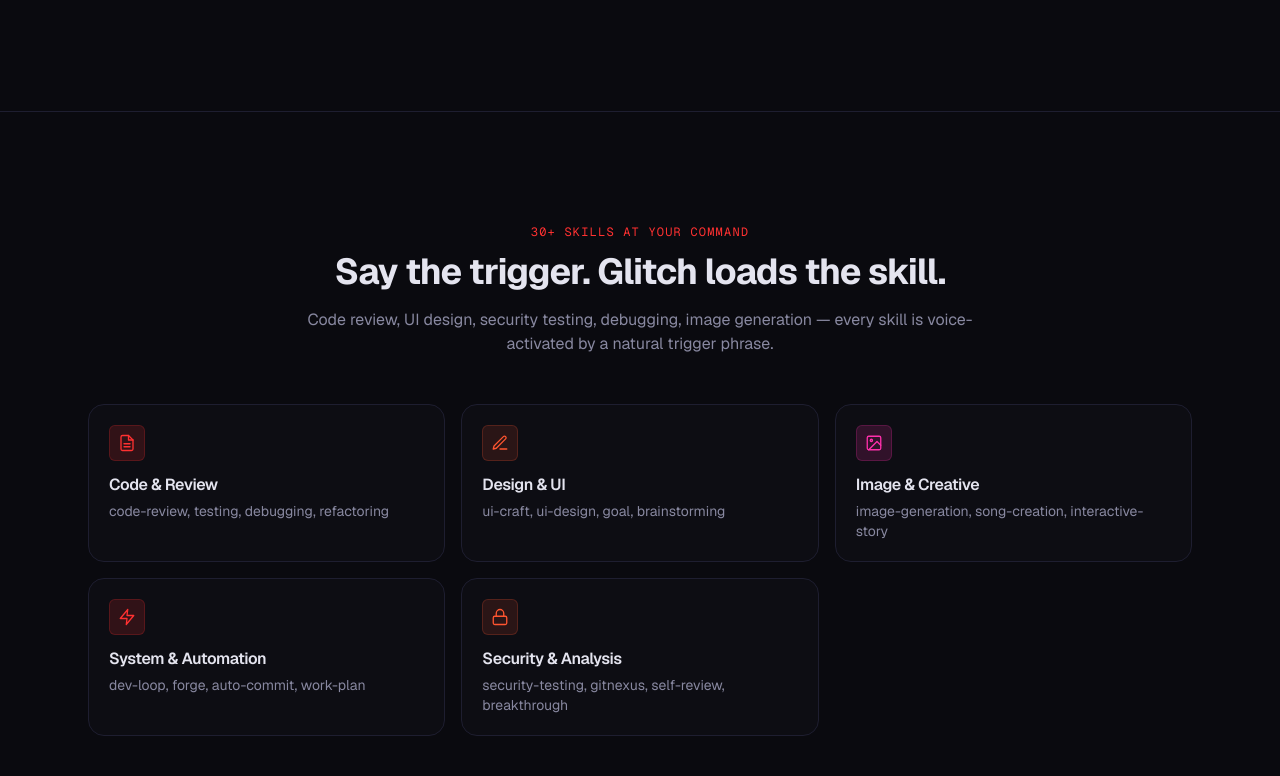
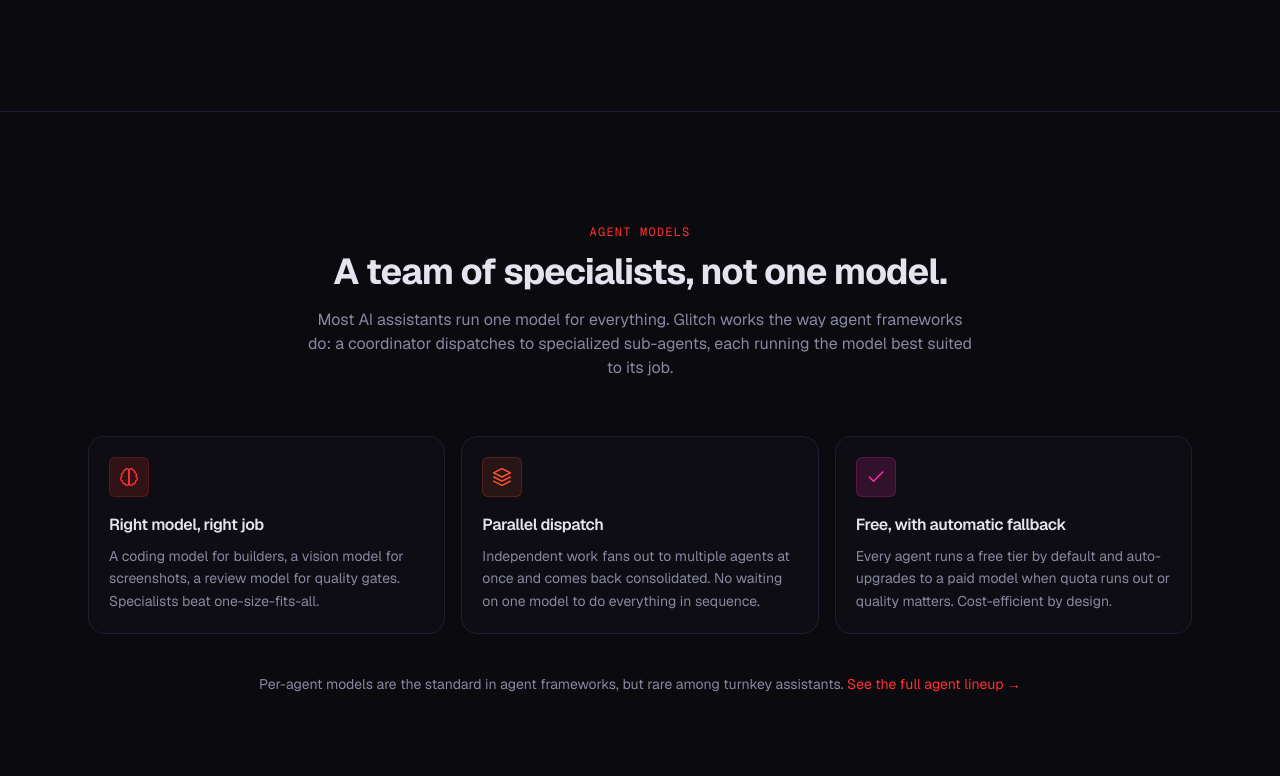
Before and after one commit to Cothek/glitch-website, a Next.js app: page / in a window 1280 px wide. Shown: the part 1763-2539 px from the top of the page. Built offline with nearby package versions, Linux system fonts and the light colour scheme; no server answers.

Commit message:
feat: add Agent Models homepage section (per-agent model selection)

```diff
--- a/app/page.tsx
+++ b/app/page.tsx
@@ -22,6 +22,7 @@
   IconRoute,
   IconTerminal,
   IconDownload,
+  IconLayers,
 } from "@/components/icons";
 
 const ACCENT_CLASS = {
@@ -66,6 +67,27 @@
     icon: IconMic,
     title: "Voice or text",
     body: "Push-to-talk with offline voice-to-text, or type. Glitch adapts to how you work best.",
+    accent: "accent3" as const,
+  },
+];
+
+const SPECIALIST_FEATURES = [
+  {
+    icon: IconBrain,
+    title: "Right model, right job",
+    body: "A coding model for builders, a vision model for screenshots, a review model for quality gates. Specialists beat one-size-fits-all.",
+    accent: "purple" as const,
+  },
+  {
+    icon: IconLayers,
+    title: "Parallel dispatch",
+    body: "Independent work fans out to multiple agents at once and comes back consolidated. No waiting on one model to do everything in sequence.",
+    accent: "accent" as const,
+  },
+  {
+    icon: IconCheck,
+    title: "Free, with automatic fallback",
+    body: "Every agent runs a free tier by default and auto-upgrades to a paid model when quota runs out or quality matters. Cost-efficient by design.",
     accent: "accent3" as const,
   },
 ];
@@ -310,6 +332,50 @@
                 </TerminalLine>
               </Terminal>
             </div>
+          </div>
+        </section>
+
+        {/* Agent Models — per-agent model selection */}
+        <section id="specialists" className="border-b border-border py-20 sm:py-28">
+          <div className="mx-auto max-w-6xl px-6">
+            <header className="mx-auto max-w-2xl text-center">
+              <p className="font-mono text-xs uppercase tracking-widest text-accent">
+                Agent Models
+              </p>
+              <h2 className="mt-3 text-balance text-3xl font-bold tracking-tight sm:text-4xl">
+                A team of specialists, not one model.
+              </h2>
+              <p className="mt-4 text-text-muted">
+                Most AI assistants run one model for everything. Glitch works the way agent frameworks do: a coordinator dispatches to specialized sub-agents, each running the model best suited to its job.
+              </p>
+            </header>
+
+            <ul className="mt-14 grid grid-cols-1 gap-4 sm:grid-cols-2 lg:grid-cols-3">
+              {SPECIALIST_FEATURES.map((f) => {
+                const Icon = f.icon;
+                return (
+                  <li
+                    key={f.title}
+                    className="hover-lift group relative rounded-lg border border-border bg-bg-elevated/40 p-5"
+                  >
+                    <div
+                      className={`mb-4 inline-flex h-10 w-10 items-center justify-center rounded-md border ${ACCENT_CLASS[f.accent]}`}
+                    >
+                      <Icon className="h-5 w-5" />
+                    </div>
+                    <h3 className="text-base font-semibold tracking-tight">{f.title}</h3>
+                    <p className="mt-2 text-sm leading-relaxed text-text-muted">{f.body}</p>
+                  </li>
+                );
+              })}
+            </ul>
+
+            <p className="mt-10 text-center text-sm text-text-muted">
+              Per-agent models are the standard in agent frameworks, but rare among turnkey assistants.{" "}
+              <Link href="/skills#agents" className="text-accent hover:underline">
+                See the full agent lineup →
+              </Link>
+            </p>
           </div>
         </section>
 
```
